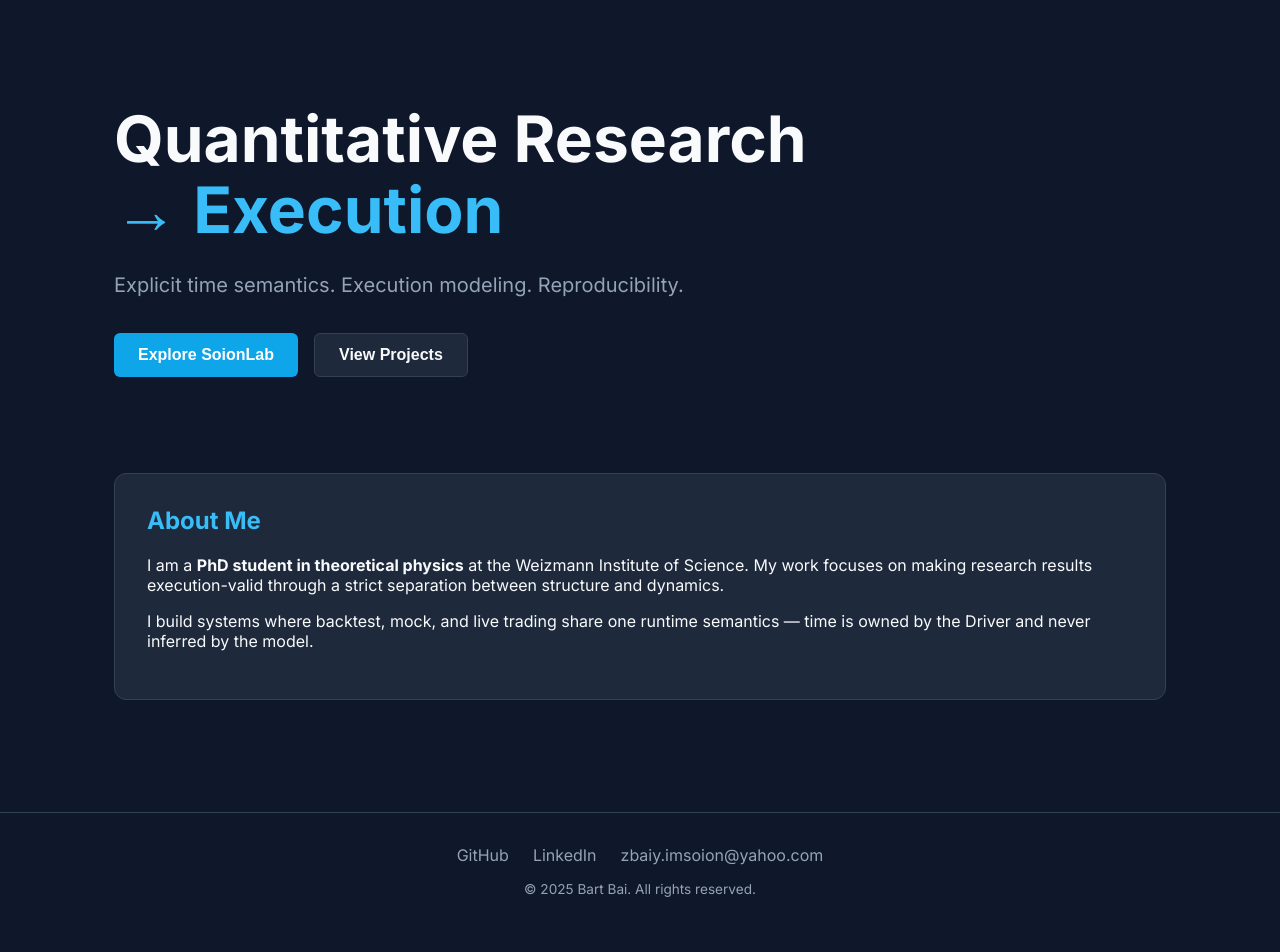
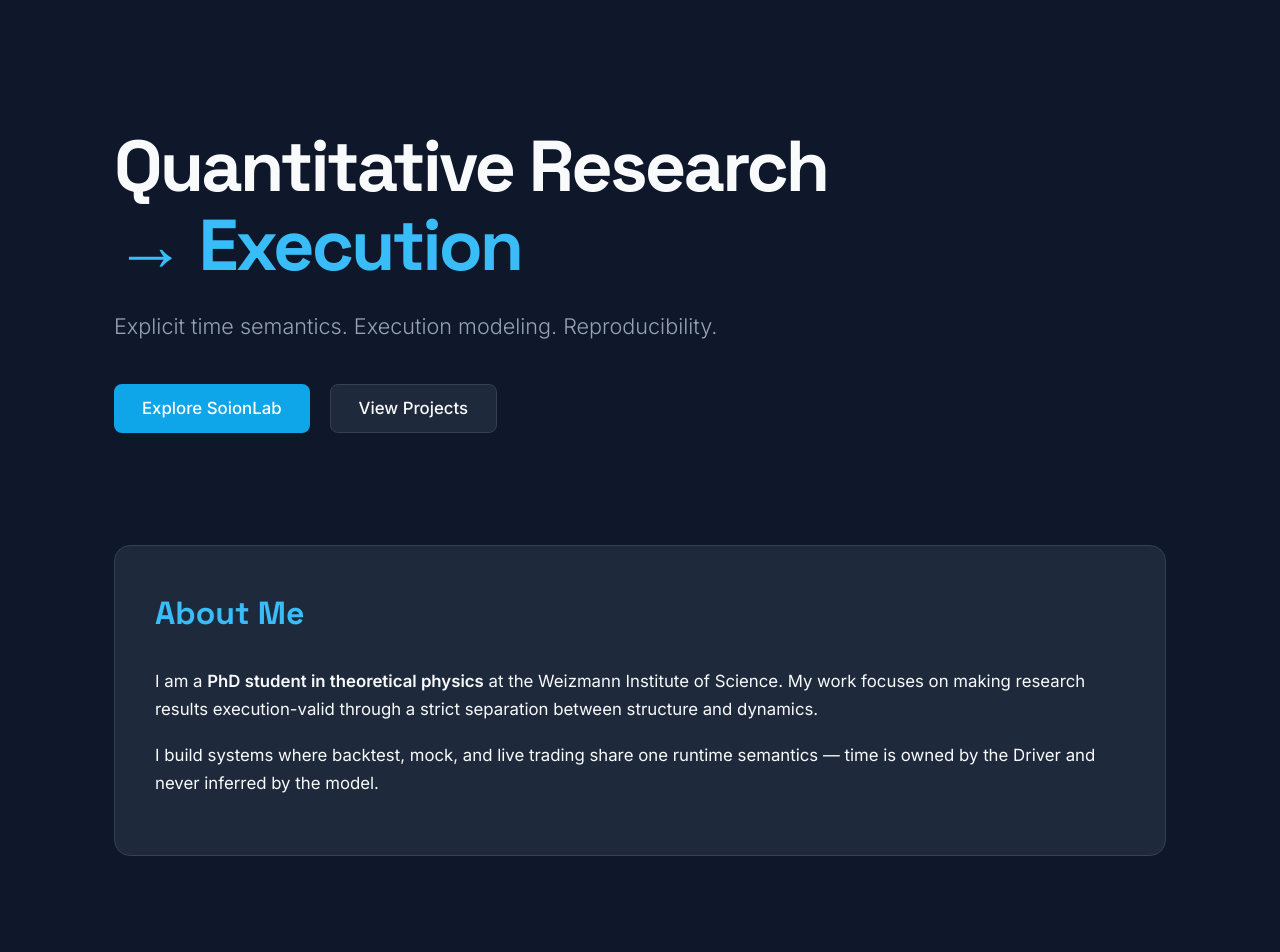
Before and after one commit to ZBaiY/zbaiy.github.io, a React (Create React App) app: page / in a window 1280 px wide. Shown: the part 100-1052 px from the top of the page. Built offline with nearby package versions, Linux system fonts and the light colour scheme.

Commit message:
Update fonts to Space Grotesk/Inter/JetBrains Mono and refine typography sizes

```diff
--- a/public/index.html
+++ b/public/index.html
@@ -17,7 +17,7 @@
     <link rel="manifest" href="%PUBLIC_URL%/manifest.json" />
     <link rel="preconnect" href="https://fonts.googleapis.com">
     <link rel="preconnect" href="https://fonts.gstatic.com" crossorigin>
-    <link href="https://fonts.googleapis.com/css2?family=Inter:wght@300;400;500;600;700&family=Roboto+Mono:wght@400;500&display=swap" rel="stylesheet">
+    <link href="https://fonts.googleapis.com/css2?family=Inter:wght@300;400;500;600&family=JetBrains+Mono:wght@400&family=Space+Grotesk:wght@500;700&display=swap" rel="stylesheet">
     <!--
       Notice the use of %PUBLIC_URL% in the tags above.
       It will be replaced with the URL of the `public` folder during the build.
--- a/src/App.css
+++ b/src/App.css
@@ -14,7 +14,8 @@
   --border-color: #334155;
 
   --font-main: 'Inter', sans-serif;
-  --font-mono: 'Roboto Mono', monospace;
+  --font-heading: 'Space Grotesk', sans-serif;
+  --font-mono: 'JetBrains Mono', monospace;
 
   --container-width: 1100px;
   --header-height: 70px;
@@ -26,6 +27,8 @@ body {
   background-color: var(--bg-dark);
   color: var(--text-primary);
   -webkit-font-smoothing: antialiased;
+  font-size: 1.05rem; /* Slightly larger base size */
+  line-height: 1.7;
 }
 
 .App {
@@ -50,26 +53,28 @@ body {
 }
 
 .logo-text {
+  font-family: var(--font-heading);
   font-weight: 700;
-  font-size: 1.25rem;
-  letter-spacing: -0.02em;
+  font-size: 1.5rem;
+  letter-spacing: -0.03em;
 }
 
 .app-header nav {
   display: flex;
-  gap: 1.5rem;
+  gap: 2rem;
 }
 
 .app-header nav button {
   background: none;
   border: none;
   color: var(--text-secondary);
-  font-family: var(--font-main);
-  font-size: 0.9rem;
+  font-family: var(--font-heading); /* Headings font for nav feels cleaner */
+  font-size: 1rem;
   font-weight: 500;
   cursor: pointer;
   transition: color 0.2s;
   padding: 0.5rem;
+  letter-spacing: 0.02em;
 }
 
 .app-header nav button:hover {
@@ -86,7 +91,7 @@ body {
   width: 100%;
   max-width: var(--container-width);
   margin: 0 auto;
-  padding: 3rem 1.5rem;
+  padding: 4rem 1.5rem; /* More breathing room */
   box-sizing: border-box;
 }
 
@@ -94,7 +99,7 @@ body {
 .home-container {
   display: flex;
   flex-direction: column;
-  gap: 4rem;
+  gap: 5rem;
 }
 
 .hero-section {
@@ -103,10 +108,12 @@ body {
 }
 
 .hero-title {
-  font-size: clamp(2.5rem, 5vw, 4rem);
-  font-weight: 800;
+  font-family: var(--font-heading);
+  font-size: clamp(3rem, 6vw, 4.5rem); /* Larger hero title */
+  font-weight: 700;
   line-height: 1.1;
   margin-bottom: 1.5rem;
+  letter-spacing: -0.04em;
 }
 
 .text-accent {
@@ -114,24 +121,26 @@ body {
 }
 
 .hero-subtitle {
-  font-size: 1.25rem;
+  font-size: 1.35rem; /* Larger subtitle */
+  font-weight: 300;
   color: var(--text-secondary);
-  max-width: 600px;
-  margin-bottom: 2rem;
+  max-width: 650px;
+  margin-bottom: 2.5rem;
   line-height: 1.6;
 }
 
 .hero-actions {
   display: flex;
-  gap: 1rem;
+  gap: 1.25rem;
 }
 
 .btn-primary, .btn-secondary {
-  padding: 0.75rem 1.5rem;
-  border-radius: 6px;
-  font-weight: 600;
+  padding: 0.85rem 1.75rem;
+  border-radius: 8px;
+  font-family: var(--font-main);
+  font-weight: 500;
   cursor: pointer;
-  font-size: 1rem;
+  font-size: 1.05rem;
   transition: all 0.2s;
   border: none;
 }
@@ -155,17 +164,22 @@ body {
 
 .about-card {
   background-color: var(--bg-card);
-  padding: 2rem;
-  border-radius: 12px;
+  padding: 2.5rem;
+  border-radius: 16px;
   border: 1px solid var(--border-color);
 }
-.about-card h2 { margin-top: 0; color: var(--text-accent); }
+.about-card h2 {
+  font-family: var(--font-heading);
+  font-size: 2rem;
+  margin-top: 0;
+  color: var(--text-accent);
+}
 
 /* --- SoionLab Layout --- */
 .soionlab-container {
   display: grid;
-  grid-template-columns: 240px 1fr;
-  gap: 3rem;
+  grid-template-columns: 260px 1fr;
+  gap: 4rem;
   align-items: start;
 }
 
@@ -175,19 +189,22 @@ body {
 }
 
 .sidebar-header h2 {
-  font-size: 1.5rem;
+  font-family: var(--font-heading);
+  font-size: 1.75rem;
   margin-bottom: 0.5rem;
+  letter-spacing: -0.02em;
 }
 
 .badges {
   display: flex;
   gap: 0.5rem;
-  margin-bottom: 1.5rem;
+  margin-bottom: 2rem;
 }
 
 .badge {
+  font-family: var(--font-mono);
   font-size: 0.75rem;
-  padding: 0.2rem 0.5rem;
+  padding: 0.2rem 0.6rem;
   border-radius: 4px;
   font-weight: 600;
 }
@@ -197,19 +214,20 @@ body {
 .sidebar-nav {
   display: flex;
   flex-direction: column;
-  gap: 0.5rem;
+  gap: 0.75rem;
 }
 
 .sidebar-nav button {
   background: none;
   border: none;
   text-align: left;
-  padding: 0.75rem 1rem;
+  padding: 0.85rem 1.25rem;
   color: var(--text-secondary);
   cursor: pointer;
-  border-radius: 6px;
+  border-radius: 8px;
   transition: all 0.2s;
   font-weight: 500;
+  font-size: 1rem;
 }
 
 .sidebar-nav button:hover {
@@ -228,122 +246,150 @@ body {
 }
 
 .content-block h3 {
-  font-size: 2rem;
-  margin-bottom: 1rem;
+  font-family: var(--font-heading);
+  font-size: 2.25rem;
+  margin-bottom: 1.5rem;
+  letter-spacing: -0.02em;
 }
 
 .lead {
-  font-size: 1.2rem;
+  font-size: 1.35rem;
   color: var(--text-secondary);
-  margin-bottom: 2rem;
+  margin-bottom: 2.5rem;
+  line-height: 1.6;
+  font-weight: 300;
 }
 
 .principle-cards {
   display: grid;
-  grid-template-columns: repeat(auto-fit, minmax(250px, 1fr));
-  gap: 1.5rem;
+  grid-template-columns: repeat(auto-fit, minmax(280px, 1fr));
+  gap: 2rem;
 }
 
 .card {
   background-color: var(--bg-card);
-  padding: 1.5rem;
-  border-radius: 8px;
+  padding: 2rem;
+  border-radius: 12px;
   border: 1px solid var(--border-color);
 }
-.card h4 { margin-top: 0; color: var(--text-accent); }
+.card h4 {
+  font-family: var(--font-heading);
+  font-size: 1.25rem;
+  margin-top: 0;
+  color: var(--text-accent);
+}
 
 /* Architecture Flow */
 .arch-flow {
   display: flex;
   flex-direction: column;
   align-items: center;
-  gap: 0.5rem;
-  margin: 2rem 0;
+  gap: 0.75rem;
+  margin: 3rem 0;
 }
 
 .arch-step {
   background-color: var(--bg-card);
   border: 1px solid var(--border-color);
-  padding: 1rem 2rem;
-  border-radius: 8px;
+  padding: 1.25rem 2.5rem;
+  border-radius: 12px;
   text-align: center;
   width: 100%;
-  max-width: 300px;
+  max-width: 340px;
   display: flex;
   flex-direction: column;
 }
 .step-label {
-  font-size: 0.7rem;
+  font-family: var(--font-mono);
+  font-size: 0.75rem;
   text-transform: uppercase;
   color: var(--text-secondary);
   letter-spacing: 0.05em;
-  margin-bottom: 0.25rem;
+  margin-bottom: 0.5rem;
 }
-.arch-step strong { color: var(--text-primary); display: block; }
-.arch-step small { color: var(--text-secondary); font-size: 0.85rem; }
+.arch-step strong { color: var(--text-primary); display: block; font-size: 1.1rem; }
+.arch-step small { color: var(--text-secondary); font-size: 0.9rem; margin-top: 0.25rem; }
 
 .arch-arrow {
   color: var(--text-secondary);
-  font-size: 1.2rem;
+  font-size: 1.5rem;
 }
 
 .info-box {
   background-color: rgba(56, 189, 248, 0.05);
   border: 1px solid rgba(56, 189, 248, 0.2);
-  padding: 1.5rem;
-  border-radius: 8px;
-  margin-top: 2rem;
+  padding: 2rem;
+  border-radius: 12px;
+  margin-top: 3rem;
 }
-.info-box h5 { margin-top: 0; color: var(--text-accent); margin-bottom: 0.5rem;}
-.info-box p { margin: 0; font-size: 0.95rem; }
+.info-box h5 {
+  font-family: var(--font-heading);
+  margin-top: 0;
+  color: var(--text-accent);
+  margin-bottom: 0.75rem;
+  font-size: 1.1rem;
+}
+.info-box p { margin: 0; font-size: 1rem; }
 
 /* Code Window */
 .code-window {
   background-color: #000;
-  border-radius: 8px;
+  border-radius: 12px;
   overflow: hidden;
   border: 1px solid var(--border-color);
   font-family: var(--font-mono);
-  margin-top: 2rem;
+  margin-top: 2.5rem;
 }
 
 .code-header {
   background-color: #1e293b;
-  padding: 0.5rem 1rem;
+  padding: 0.75rem 1.25rem;
   display: flex;
   align-items: center;
-  gap: 0.5rem;
+  gap: 0.6rem;
   border-bottom: 1px solid var(--border-color);
 }
 
-.dot { width: 10px; height: 10px; border-radius: 50%; }
+.dot { width: 12px; height: 12px; border-radius: 50%; }
 .red { background-color: #ef4444; }
 .yellow { background-color: #eab308; }
 .green { background-color: #22c55e; }
-.code-header .title { margin-left: auto; font-size: 0.8rem; color: var(--text-secondary); }
+.code-header .title { margin-left: auto; font-size: 0.85rem; color: var(--text-secondary); }
 
 .code-window pre {
   margin: 0;
-  padding: 1.5rem;
+  padding: 2rem;
   color: #e2e8f0;
   overflow-x: auto;
-  font-size: 0.9rem;
-  line-height: 1.5;
+  font-size: 0.95rem;
+  line-height: 1.6;
 }
 
 /* --- Projects --- */
+.section-header h2 {
+    font-family: var(--font-heading);
+    font-size: 2.5rem;
+    margin-bottom: 0.5rem;
+}
+
+.section-header p {
+    font-size: 1.2rem;
+    color: var(--text-secondary);
+    margin-bottom: 3rem;
+}
+
 .projects-grid {
   display: grid;
-  grid-template-columns: repeat(auto-fill, minmax(300px, 1fr));
-  gap: 1.5rem;
+  grid-template-columns: repeat(auto-fill, minmax(340px, 1fr));
+  gap: 2rem;
   margin-top: 2rem;
 }
 
 .project-card {
   background-color: var(--bg-card);
   border: 1px solid var(--border-color);
-  border-radius: 12px;
-  padding: 1.5rem;
+  border-radius: 16px;
+  padding: 2rem;
   display: flex;
   flex-direction: column;
   justify-content: space-between;
@@ -351,31 +397,37 @@ body {
 }
 
 .project-card:hover {
-  transform: translateY(-2px);
+  transform: translateY(-4px);
   border-color: var(--text-accent);
 }
 
-.project-content h3 { margin-top: 0; font-size: 1.25rem; }
-.project-content p { color: var(--text-secondary); font-size: 0.95rem; }
+.project-content h3 {
+  font-family: var(--font-heading);
+  margin-top: 0;
+  font-size: 1.5rem;
+  letter-spacing: -0.01em;
+}
+.project-content p { color: var(--text-secondary); font-size: 1rem; }
 
 .project-tags {
   display: flex;
   flex-wrap: wrap;
-  gap: 0.5rem;
-  margin-top: 1rem;
+  gap: 0.6rem;
+  margin-top: 1.25rem;
 }
 
 .tag {
   background-color: rgba(255, 255, 255, 0.05);
-  padding: 0.25rem 0.5rem;
-  border-radius: 4px;
-  font-size: 0.75rem;
+  padding: 0.35rem 0.75rem;
+  border-radius: 6px;
+  font-size: 0.8rem;
+  font-family: var(--font-mono);
   color: var(--text-secondary);
 }
 
 .project-footer {
-  margin-top: 1.5rem;
-  padding-top: 1rem;
+  margin-top: 2rem;
+  padding-top: 1.25rem;
   border-top: 1px solid rgba(255,255,255,0.05);
 }
 
@@ -383,14 +435,14 @@ body {
   color: var(--text-accent);
   text-decoration: none;
   font-weight: 500;
-  font-size: 0.9rem;
+  font-size: 1rem;
 }
 .btn-text:hover { text-decoration: underline; }
 
 /* --- Footer --- */
 .app-footer {
-  margin-top: 4rem;
-  padding: 2rem;
+  margin-top: 6rem;
+  padding: 3rem 2rem;
   border-top: 1px solid var(--border-color);
   text-align: center;
   color: var(--text-secondary);
@@ -399,18 +451,20 @@ body {
 .social-links {
   display: flex;
   justify-content: center;
-  gap: 1.5rem;
-  margin-bottom: 1rem;
+  gap: 2rem;
+  margin-bottom: 1.5rem;
 }
 
 .social-links a {
   color: var(--text-secondary);
   text-decoration: none;
   transition: color 0.2s;
+  font-family: var(--font-heading);
+  font-size: 1.1rem;
 }
 .social-links a:hover { color: var(--text-primary); }
 
-.copyright { font-size: 0.85rem; }
+.copyright { font-size: 0.9rem; }
 
 /* --- Animations --- */
 .fade-in {
```
Also changed, not shown: 6 other files (tests, documents, lock files or other folders).
